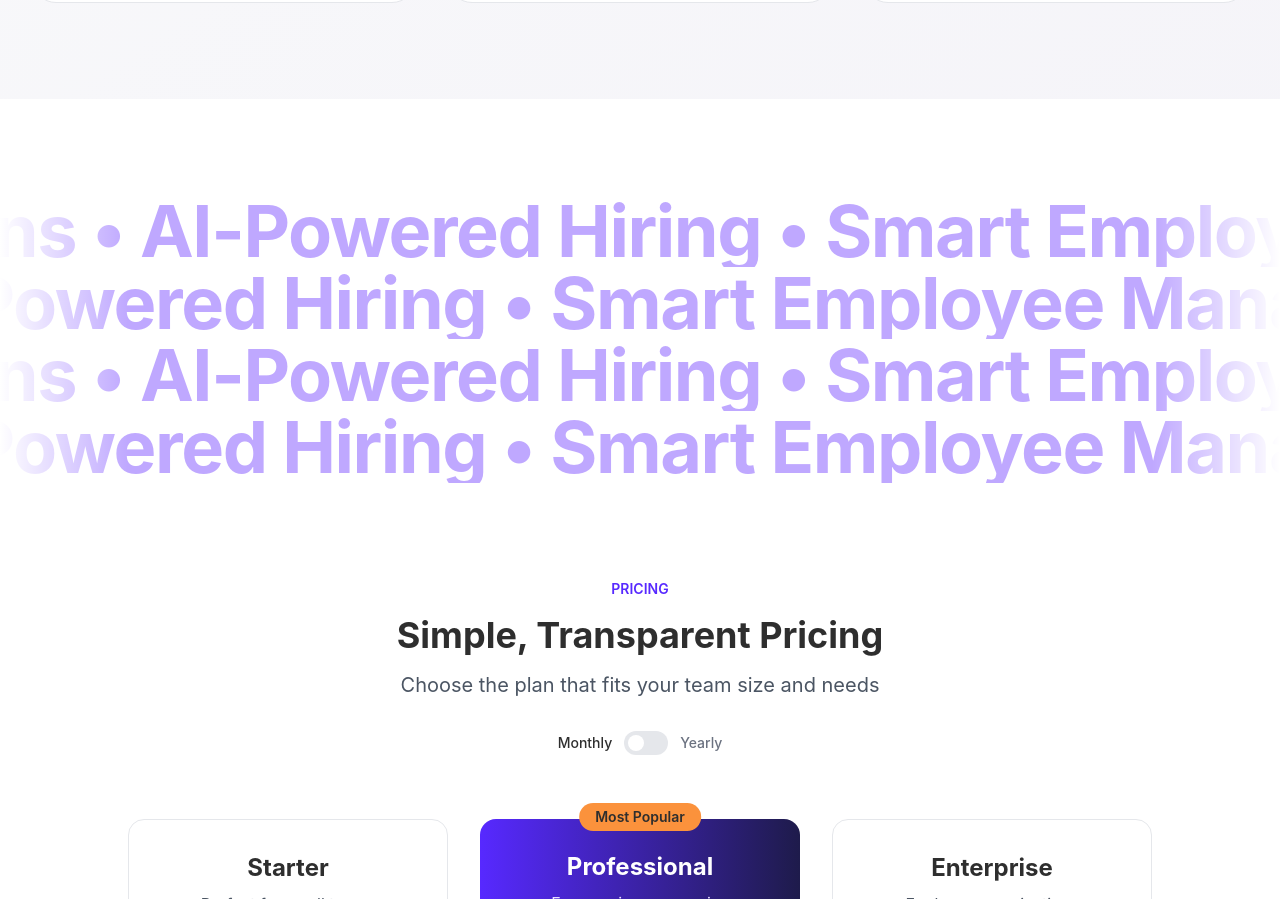
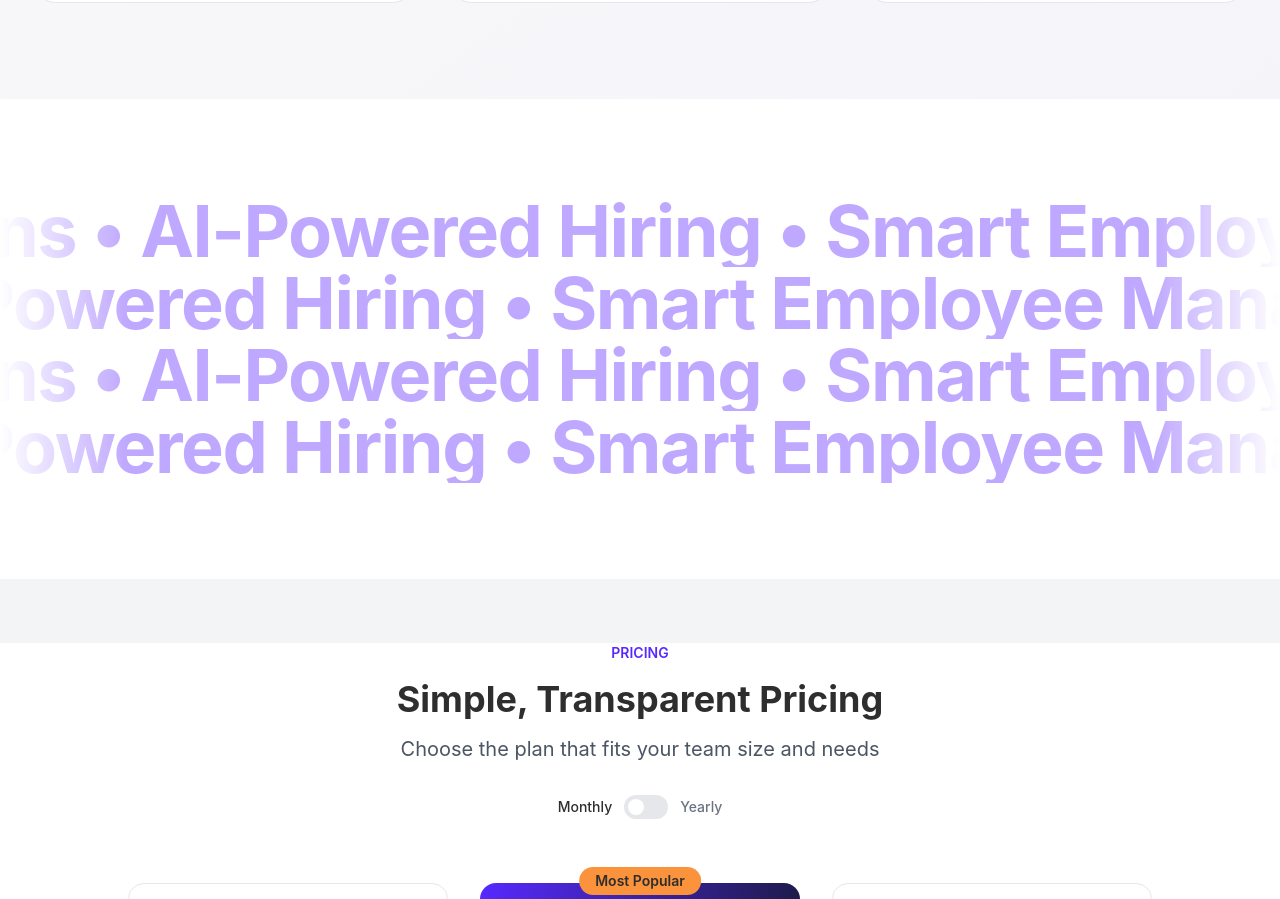
Before and after one commit to daniellambert95/streamline-hr, a React (Vite) app in the folder client/: page / in a window 1280 px wide. Shown: the part 2574-3473 px from the top of the page. Built offline with nearby package versions, Linux system fonts and the light colour scheme; no server answers; a web font is replaced by a local one.

Commit message:
Update VelocityScrollSection.tsx

```diff
--- a/client/src/components/public/home/VelocityScrollSection.tsx
+++ b/client/src/components/public/home/VelocityScrollSection.tsx
@@ -2,7 +2,7 @@ import { VelocityScroll } from '@/components/magicui/scroll-based-velocity';
 
 const VelocityScrollSection = () => {
   return (
-    <section className="py-6 sm:py-8 md:py-12 lg:py-16 bg-neutral-white">
+    <section className="py-16 mb-16 bg-neutral-white">
       {/* Simple but effective container approach */}
       <div className="w-screen relative left-1/2 right-1/2 -ml-[50vw] -mr-[50vw] overflow-hidden">
         <div className="relative h-auto">
```
